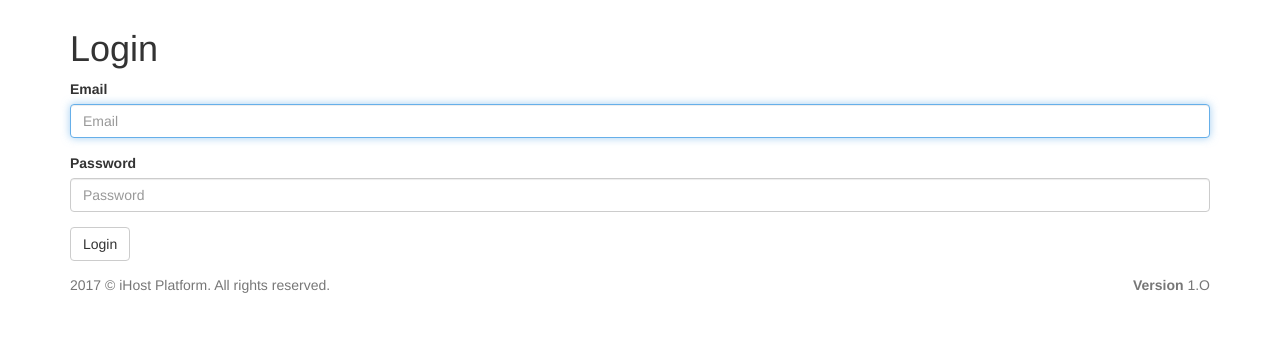
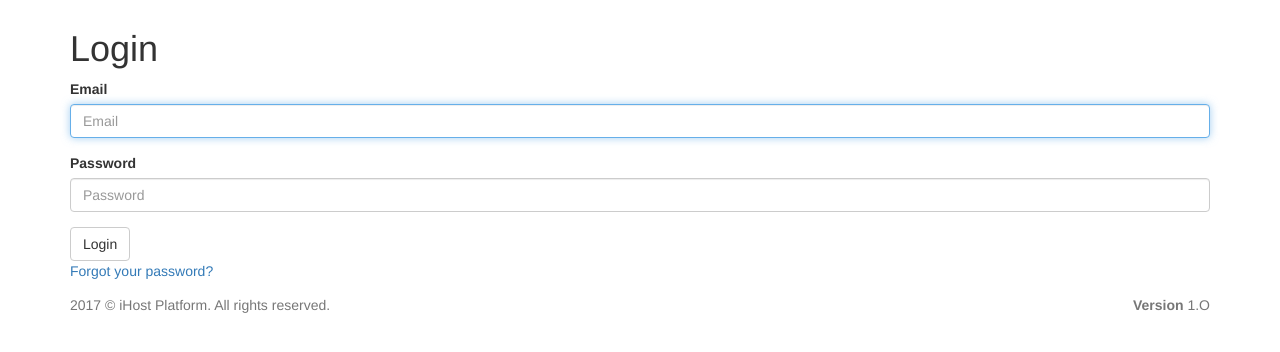
Before and after one commit to christiandiazleon/ihost_project, a Django app: page /accounts/login/ in a window 1280 px wide. Shown: the part 51-403 px from the top of the page. Run offline with Django 3.2, Linux system fonts and the light colour scheme; some libraries are stand-ins or nearby versions.

Commit message:
forgot password link

```diff
--- a/ihost/templates/registration/login.html
+++ b/ihost/templates/registration/login.html
@@ -14,6 +14,9 @@ automatically #}
         {% bootstrap_form form %}
         {# equivalent to form.as_p #}
         <input type="submit" value="Login" class="btn btn-default">
+        <div>
+            <a href="../password_reset/">Forgot your password?</a>
+        </div>
     </form>
 
 </div>
```
